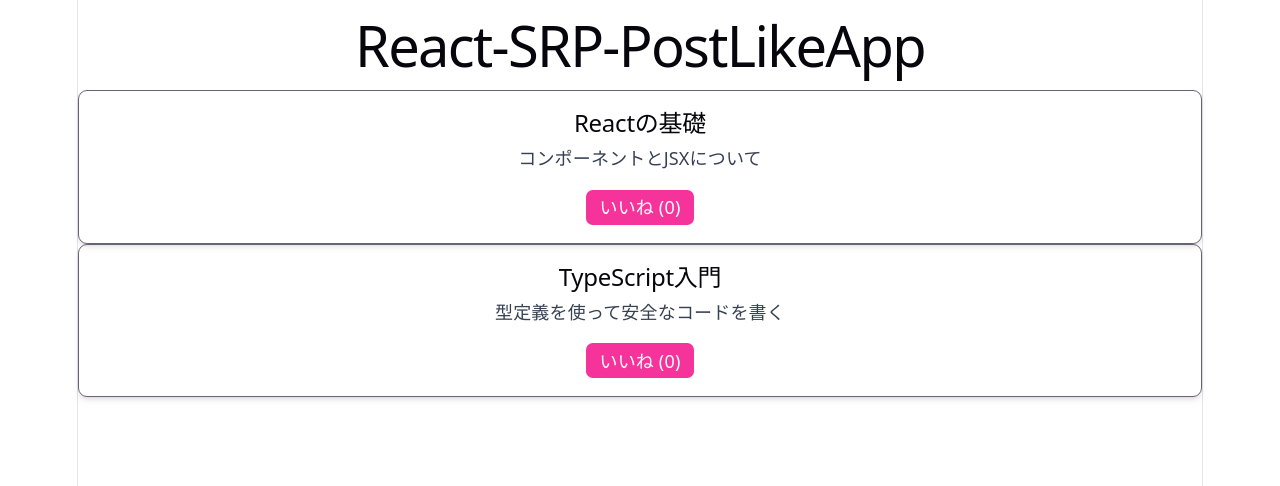
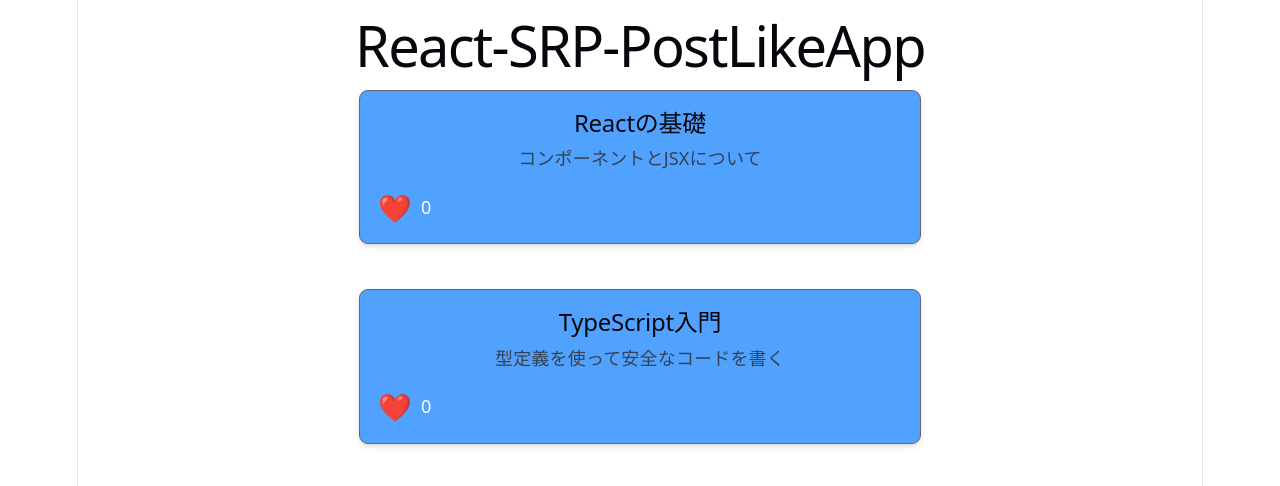
Before and after one commit to TakaDev1/React-SRP-PostLikeApp, a React (Vite) app: page / in a window 1280 px wide. Shown: the top 486 px of the page. Built offline with nearby package versions, Linux system fonts and the light colour scheme.

Commit message:
feat: Change the "Like" button to an image.

```diff
--- a/src/components/PostCard.tsx
+++ b/src/components/PostCard.tsx
@@ -8,13 +8,21 @@
 
 const PostCard = ({ post, likeCount, onLike }: PostCardProps) => {
   return (
-    <div className="rounded-lg border p-4 shadow-md">
+    <div className="mx-auto mb-10 w-1/2 rounded-lg border bg-blue-400 p-4 shadow-md">
       <h2 className="text-xl font-bold">{post.title}</h2>
 
       <p className="mt-2 text-gray-700">{post.content}</p>
 
-      <button onClick={onLike} className="mt-4 rounded-md bg-pink-500 px-3 py-1 text-white">
-        いいね ({likeCount})
+      <button
+        onClick={onLike}
+        className="group mt-4 flex items-center gap-2 text-2xl"
+        aria-label="いいね"
+      >
+        <span className="cursor-pointer inline-block transition-transform duration-200 group-active:scale-200 text-center">
+          ❤️
+        </span>
+
+        <span className="text-base text-white">{likeCount}</span>
       </button>
     </div>
   );
```
